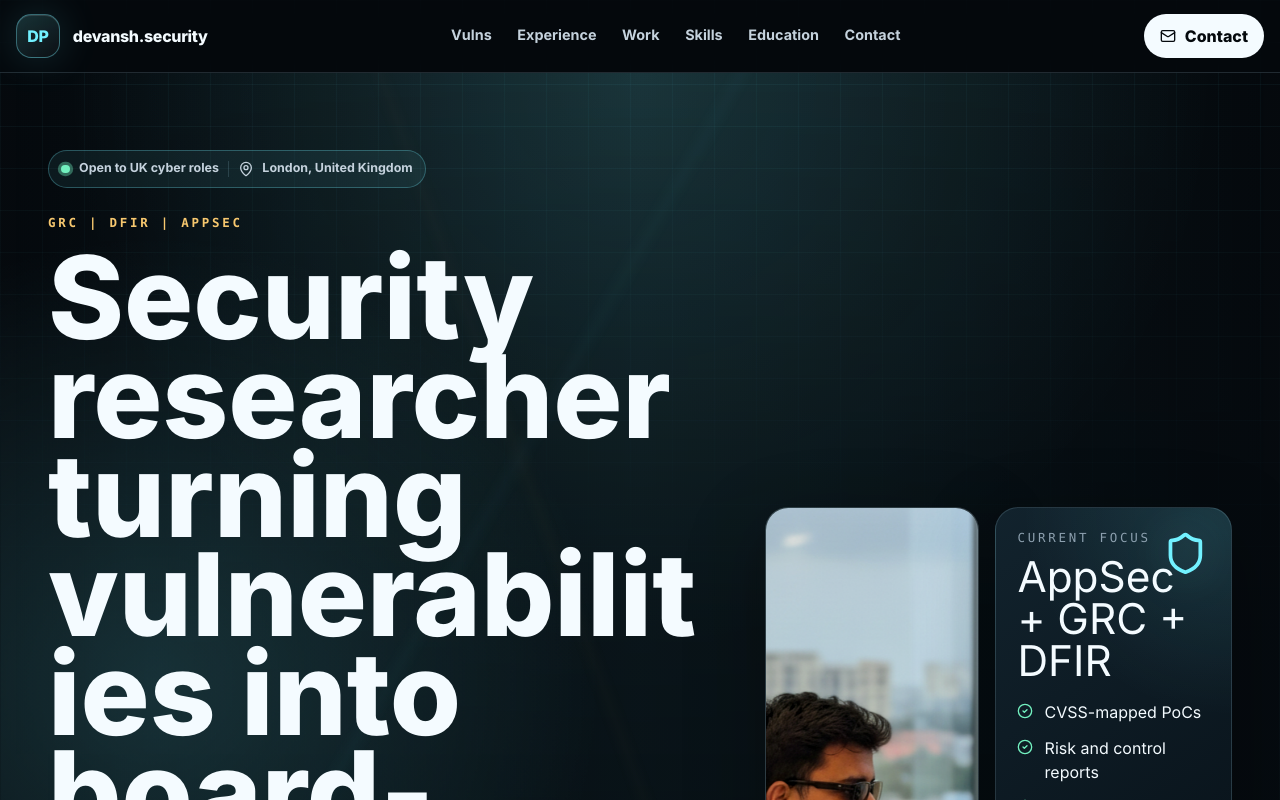
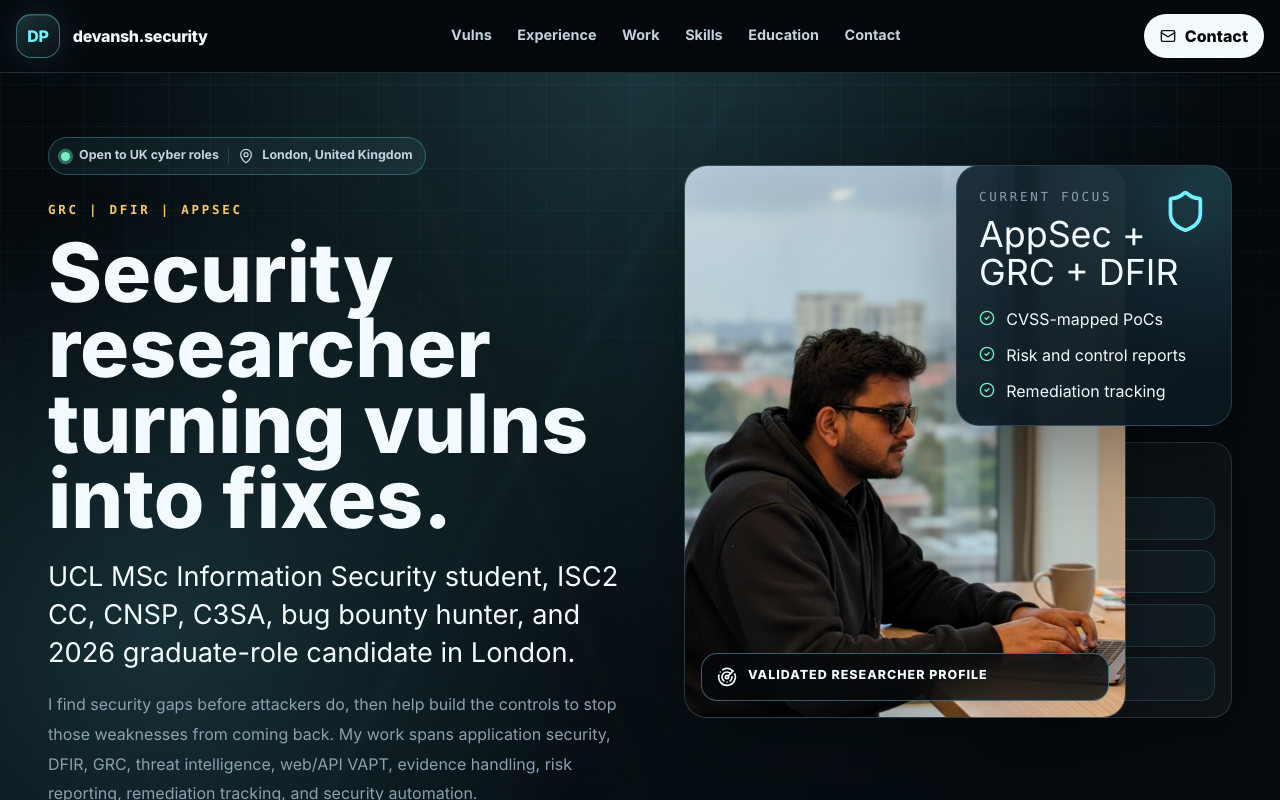
Before and after one commit to Zuri09/zuri09.github.io, a React (Create React App) app: page / in a window 1280 px wide. Shown: the top 800 px of the page. Built offline with nearby package versions, Linux system fonts and the light colour scheme.

Commit message:
Polish hero scale and portrait crop

```diff
--- a/src/Portfolio.js
+++ b/src/Portfolio.js
@@ -388,7 +388,7 @@ export default function Portfolio() {
 
               <p className="eyebrow hero-eyebrow">{DATA.role}</p>
               <h1>
-                Security researcher turning vulnerabilities into board-ready fixes.
+                Security researcher turning vulns into fixes.
               </h1>
               <p className="hero-lede">{DATA.tagline}</p>
               <p className="hero-body">{DATA.blurb}</p>
--- a/src/index.css
+++ b/src/index.css
@@ -266,7 +266,7 @@ button:focus-visible {
 .hero-section {
   position: relative;
   isolation: isolate;
-  padding-block: clamp(3.5rem, 6vw, 6.5rem) 3rem;
+  padding-block: clamp(3rem, 5vw, 5.25rem) 3rem;
   border-bottom: 1px solid var(--color-line);
 }
 
@@ -351,13 +351,13 @@ button:focus-visible {
 
 .hero-copy h1,
 .contact-section h2 {
-  max-width: 11ch;
+  max-width: 13.5ch;
   margin: 0;
   color: var(--color-text);
-  font-size: clamp(3rem, 9vw, 7.8rem);
-  font-weight: 850;
+  font-size: clamp(3rem, 6.4vw, 5.95rem);
+  font-weight: 820;
   letter-spacing: 0;
-  line-height: 0.86;
+  line-height: 0.92;
   overflow-wrap: anywhere;
 }
 
@@ -458,6 +458,7 @@ button:focus-visible {
   display: grid;
   grid-template-columns: minmax(0, 1fr);
   gap: 1rem;
+  align-self: start;
 }
 
 .portrait-shell,
@@ -504,14 +505,16 @@ button:focus-visible {
 }
 
 .portrait-shell {
-  min-height: 27rem;
+  min-height: 24rem;
+  aspect-ratio: 4 / 5;
 }
 
 .portrait-image {
   width: 100%;
   height: 100%;
-  min-height: 27rem;
+  min-height: 24rem;
   object-fit: cover;
+  object-position: 46% 50%;
   filter: saturate(1.05) contrast(1.05);
   transform: scale(1.01);
   transition: transform 700ms ease, filter 700ms ease;
@@ -536,7 +539,7 @@ button:focus-visible {
   color: var(--color-text);
   background: rgba(5, 9, 13, 0.76);
   backdrop-filter: blur(18px);
-  font-size: 0.82rem;
+  font-size: 0.78rem;
   font-weight: 800;
   text-transform: uppercase;
   letter-spacing: 0.08em;
@@ -597,9 +600,10 @@ button:focus-visible {
 
 .proof-panel h2 {
   margin: 0;
-  font-size: clamp(1.65rem, 4vw, 2.65rem);
+  max-width: 10ch;
+  font-size: clamp(1.65rem, 2.8vw, 2.25rem);
   letter-spacing: 0;
-  line-height: 1;
+  line-height: 1.06;
 }
 
 .panel-icon {
@@ -1082,16 +1086,23 @@ button:focus-visible {
   }
 
   .hero-layout {
-    grid-template-columns: minmax(0, 1.05fr) minmax(18rem, 0.75fr);
+    grid-template-columns: minmax(0, 0.92fr) minmax(26rem, 0.88fr);
+    align-items: start;
   }
 
   .hero-visual {
-    grid-template-columns: minmax(0, 0.9fr) minmax(0, 1fr);
+    grid-template-columns: minmax(16rem, 0.92fr) minmax(0, 1fr);
     align-items: stretch;
+    padding-top: 1.75rem;
   }
 
   .portrait-shell {
     grid-row: span 2;
+    min-height: 30rem;
+  }
+
+  .portrait-image {
+    min-height: 30rem;
   }
 
   .proof-panel {
@@ -1140,7 +1151,12 @@ button:focus-visible {
 
 @media (min-width: 92rem) {
   .hero-layout {
-    grid-template-columns: minmax(0, 0.95fr) minmax(34rem, 1fr);
+    grid-template-columns: minmax(0, 0.9fr) minmax(39rem, 0.92fr);
+  }
+
+  .hero-copy h1 {
+    max-width: 12.5ch;
+    font-size: clamp(4rem, 5.35vw, 6.25rem);
   }
 
   .logo-grid {
```
